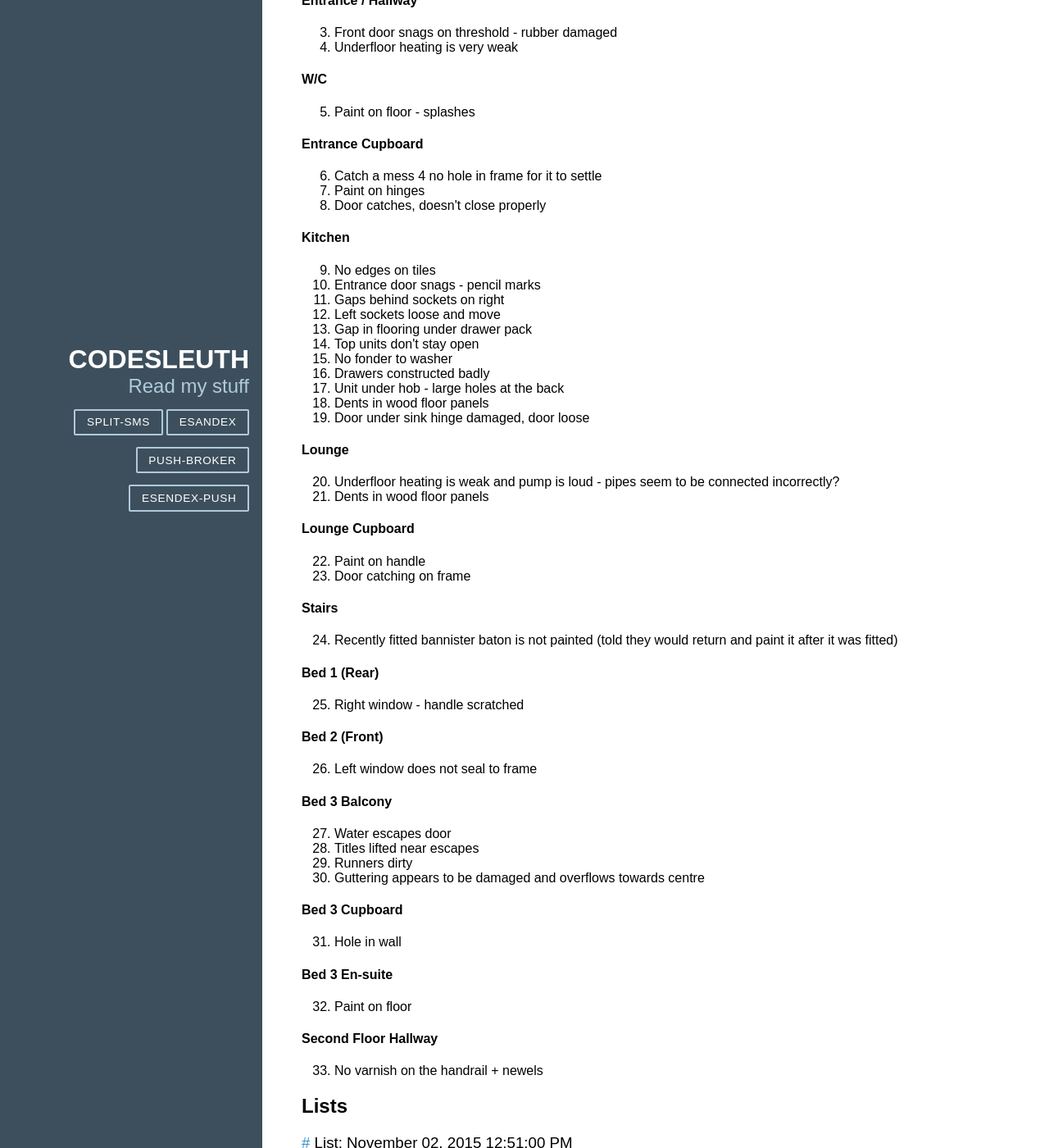
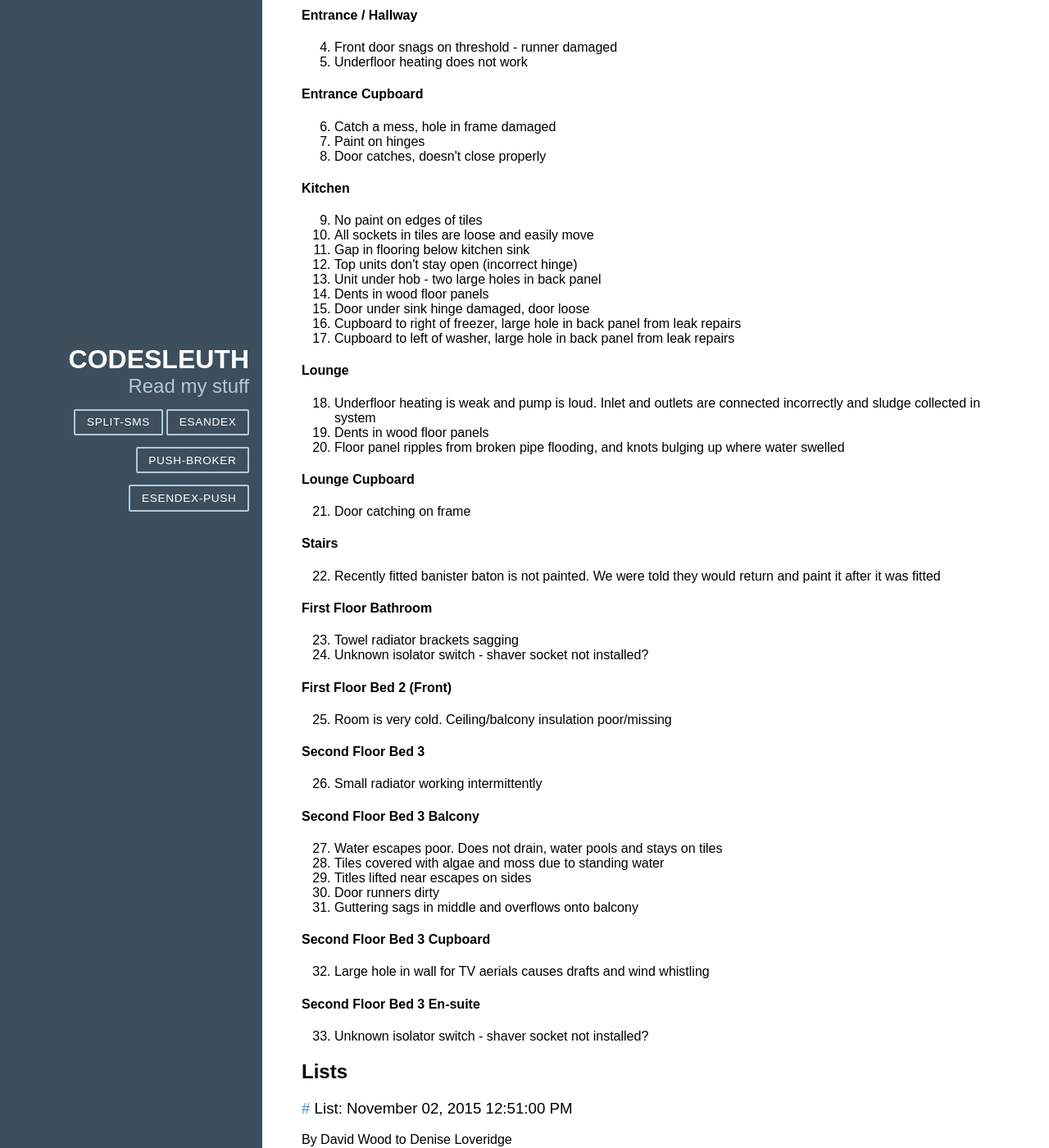
Before and after one commit to Codesleuth/codesleuth.github.io, a Jekyll site: the page built from snags.html, in a window 1280 px wide and 1400 px high, scrolled down 330 px. Shown: the whole window at 82% size. Built offline with Jekyll 4.4.1, drawn with Linux system fonts in a browser that asks for light colours; some of the changed text lies outside the part shown.

Commit message:
Update remaining snags

```diff
--- a/_data/snags_remaining.yml
+++ b/_data/snags_remaining.yml
@@ -6,73 +6,70 @@
   area: Outside Back
   todo:
     - Light switch works the wrong way
+    - Lights have two switches incorrectly configured as 3-way
 -
   area: Entrance / Hallway
   todo:
-    - Front door snags on threshold - rubber damaged
-    - Underfloor heating is very weak
--
-  area: W/C
-  todo:
-    - Paint on floor - splashes
+    - Front door snags on threshold - runner damaged
+    - Underfloor heating does not work
 -
   area: Entrance Cupboard
   todo:
-    - Catch a mess 4 no hole in frame for it to settle
+    - Catch a mess, hole in frame damaged
     - Paint on hinges
     - "Door catches, doesn't close properly"
 -
   area: Kitchen
   todo:
-    - No edges on tiles
-    - Entrance door snags - pencil marks
-    - Gaps behind sockets on right
-    - Left sockets loose and move
-    - Gap in flooring under drawer pack
-    - Top units don't stay open
-    - No fonder to washer
-    - Drawers constructed badly
-    - Unit under hob - large holes at the back
+    - No paint on edges of tiles
+    - All sockets in tiles are loose and easily move
+    - Gap in flooring below kitchen sink
+    - Top units don't stay open (incorrect hinge)
+    - Unit under hob - two large holes in back panel
     - Dents in wood floor panels
-    - "Door under sink hinge damaged, door loose"
+    - Door under sink hinge damaged, door loose
+    - Cupboard to right of freezer, large hole in back panel from leak repairs
+    - Cupboard to left of washer, large hole in back panel from leak repairs
 -
   area: Lounge
   todo:
-    - Underfloor heating is weak and pump is loud - pipes seem to be connected incorrectly?
+    - Underfloor heating is weak and pump is loud. Inlet and outlets are connected incorrectly and sludge collected in system
     - Dents in wood floor panels
+    - Floor panel ripples from broken pipe flooding, and knots bulging up where water swelled
 -
   area: Lounge Cupboard
   todo:
-    - Paint on handle
     - Door catching on frame
 -
   area: Stairs
   todo:
-    - Recently fitted bannister baton is not painted (told they would return and paint it after it was fitted)
+    - Recently fitted banister baton is not painted. We were told they would return and paint it after it was fitted
 -
-  area: Bed 1 (Rear)
+  area: First Floor Bathroom
   todo:
-    - Right window - handle scratched
+    - Towel radiator brackets sagging
+    - Unknown isolator switch - shaver socket not installed?
 -
-  area: Bed 2 (Front)
+  area: First Floor Bed 2 (Front)
   todo:
-    - Left window does not seal to frame
+    - Room is very cold. Ceiling/balcony insulation poor/missing
 -
-  area: Bed 3 Balcony
+  area: Second Floor Bed 3
   todo:
-    - Water escapes door
-    - Titles lifted near escapes
-    - Runners dirty
-    - Guttering appears to be damaged and overflows towards centre
+    - Small radiator working intermittently
 -
-  area: Bed 3 Cupboard
+  area: Second Floor Bed 3 Balcony
   todo:
-    - Hole in wall
+    - Water escapes poor. Does not drain, water pools and stays on tiles
+    - Tiles covered with algae and moss due to standing water
+    - Titles lifted near escapes on sides
+    - Door runners dirty
+    - Guttering sags in middle and overflows onto balcony
 -
-  area: Bed 3 En-suite
+  area: Second Floor Bed 3 Cupboard
   todo:
-    - Paint on floor
+    - Large hole in wall for TV aerials causes drafts and wind whistling
 -
-  area: Second Floor Hallway
+  area: Second Floor Bed 3 En-suite
   todo:
-    - No varnish on the handrail + newels
+    - Unknown isolator switch - shaver socket not installed?
```
Also changed, not shown: 1 other file.
